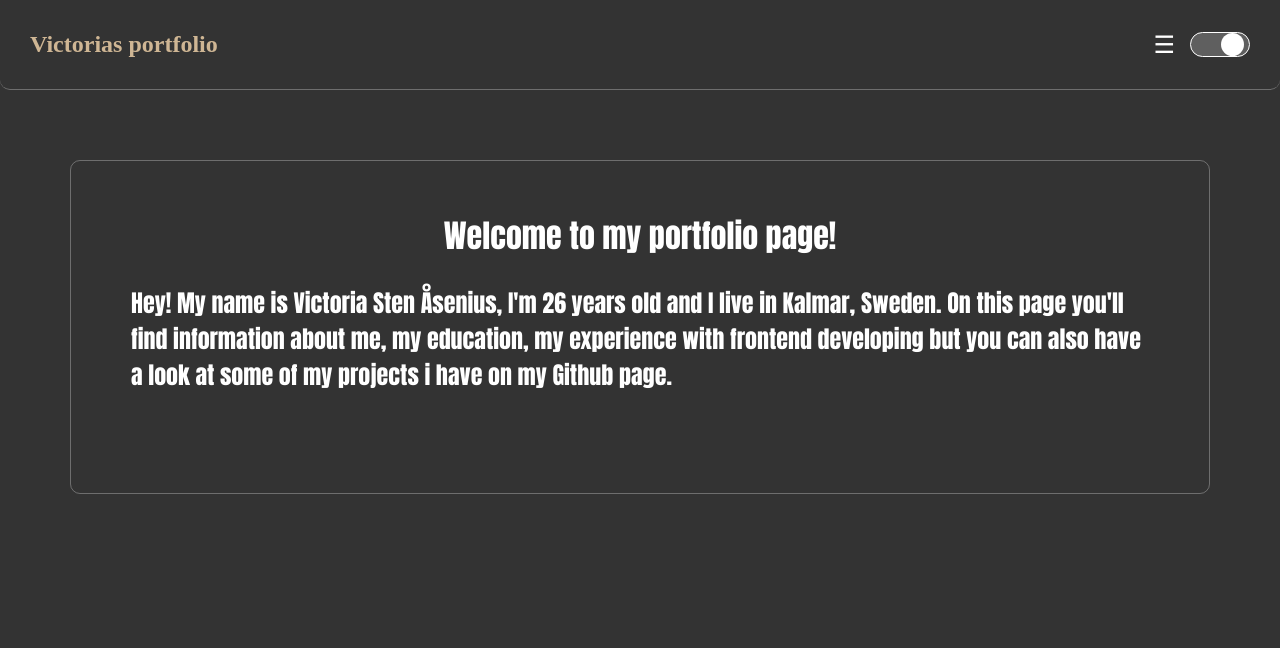
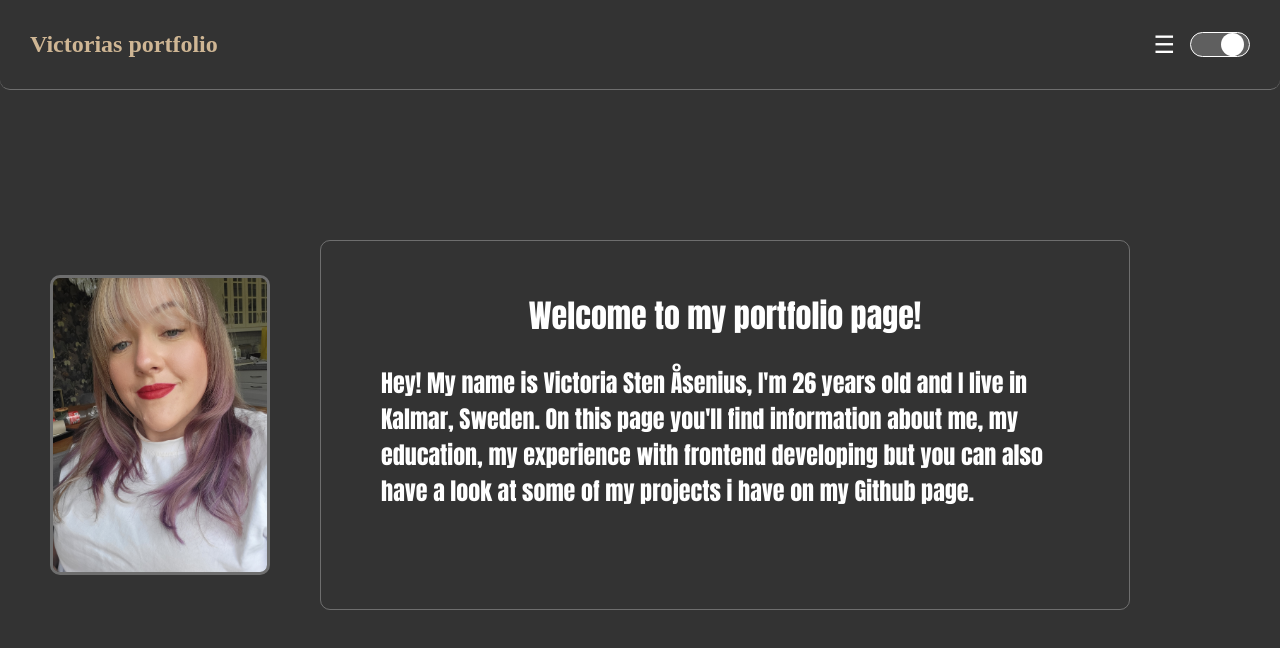
Before and after one commit to vickanS/Reactify-Portfolio, a React (Vite) app: page / in a window 1280 px wide. Shown: the top 648 px of the page. Built offline with nearby package versions, Linux system fonts and the light colour scheme.

Commit message:
Added image
Added img in the home.jsx file and made some changes in the structure of the page. opdated the styling in Home.css file.

```diff
--- a/src/pages/Home.jsx
+++ b/src/pages/Home.jsx
@@ -2,11 +2,14 @@ import "../styles/Home.css"
 
 const Home = () => {
   return (
-   <section className="welcometext">
-        <h1 className="welcome">Welcome to my portfolio page!</h1>
-        <p className="welcomep">Hey! My name is Victoria Sten Åsenius, I'm 26 years old and I live in Kalmar, Sweden.
-        On this page you'll find information about me, my education, my experience with frontend developing but you can
-        also have a look at some of my projects i have on my Github page.</p>
+   <section className="welcome-container">
+    <img className="heropic" src="src/assets/Homepic.jpg" alt="Victoria Sten Åsenius" />
+        <div className="welcometext">
+            <h1 className="welcome">Welcome to my portfolio page!</h1>
+            <p className="welcomep">Hey! My name is Victoria Sten Åsenius, I'm 26 years old and I live in Kalmar, Sweden.
+            On this page you'll find information about me, my education, my experience with frontend developing but you can
+            also have a look at some of my projects i have on my Github page.</p>
+        </div>
    </section>
   )
 }
--- a/src/styles/Home.css
+++ b/src/styles/Home.css
@@ -1,11 +1,25 @@
+.welcome-container {
+    display: flex;
+    align-items: center;
+    justify-content: space-around;
+    height: 100%;
+}
+.heropic {
+    height: 300px;
+    width: 220px;
+    margin-left: 50px;
+    border: solid rgba(169, 169, 169, 0.5);
+    border-radius: 10px;
+}
+
 .welcometext {
-
     font-family: Impact, Haettenschweiler, 'Arial Narrow Bold', sans-serif;
     display: flex;
     flex-direction: column;
     justify-content: center;
     align-items: center;
-    margin: 70px;
+    margin: 150px;
+    margin-left: 50px;
     padding: 50px;
     padding-bottom: 100px;
     border: solid rgba(169, 169, 169, 0.5);
```
Also changed, not shown: src/assets/Homepic.jpg (added).
